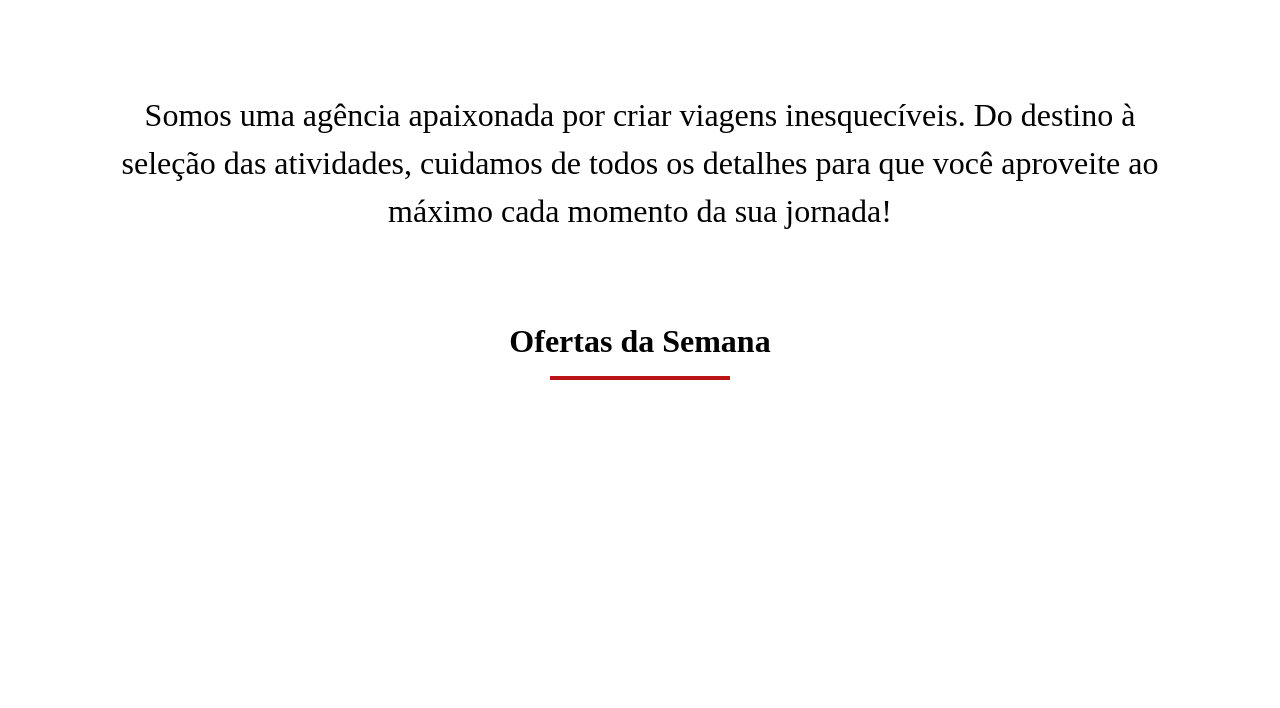
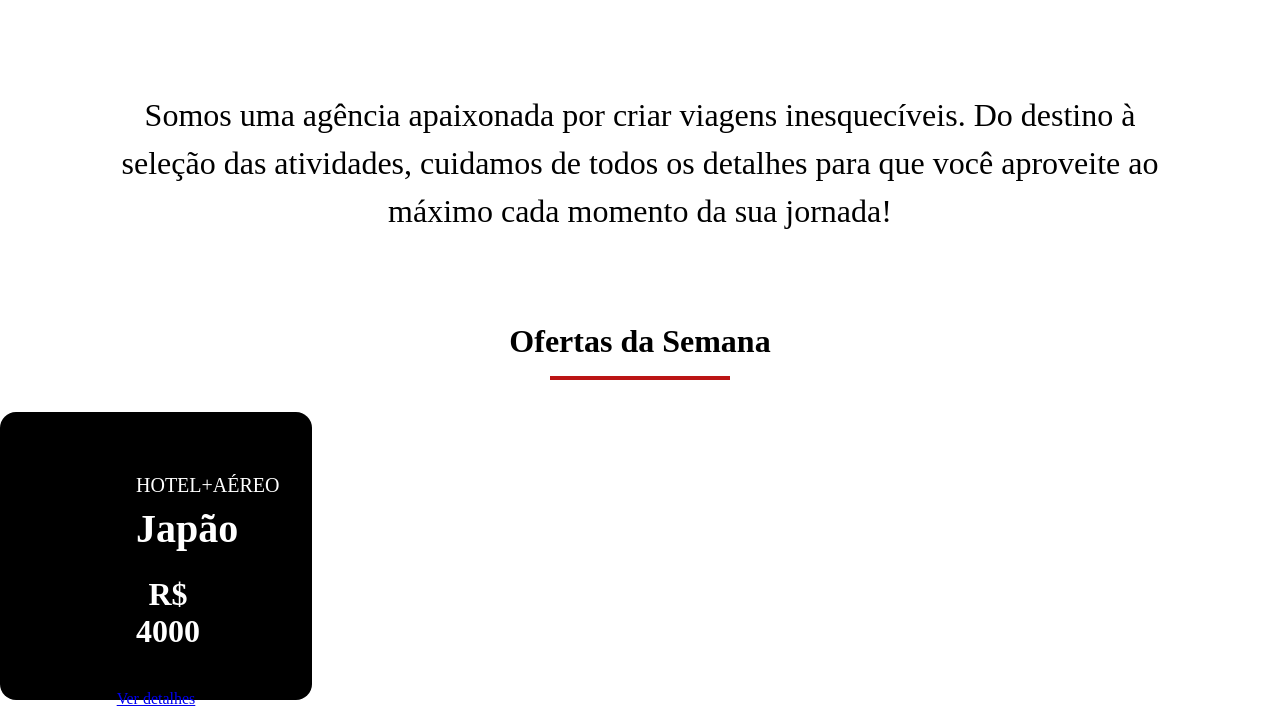
Before and after one commit to guilherme-fermino-de-souza/jornada-viagens, a plain HTML site: page index.html in a window 1280 px wide. Shown: the part 757-1465 px from the top of the page. Before the commit the page ends 1169 px from the top, so only its background shows below. Drawn offline with Linux system fonts and the light colour scheme; a web font is replaced by a local one.

Commit message:
Adiciona estrutura do card de ofertas

```diff
--- a/css/offers.css
+++ b/css/offers.css
@@ -0,0 +1,34 @@
+.card {
+  color: var(--text-secondary-color);
+  background-color: black;
+  width: 312px;
+  height: 288px;
+  /* evita que os valores de padding sejam somados as medidas do elemento*/
+  box-sizing: border-box;
+  padding: 24px 16px;
+  border-radius: 16px;
+  text-align: center;
+}
+
+.card header {
+  display: block;
+  background-color: transparent;
+  position: static;
+}
+
+.card header p {
+  font-size: 20px;
+  font-weight: var(--text-weight);
+}
+
+.card header h3 {
+  font-size: 40px;
+  font-weight: var(--title-weight);
+  margin: 8px 0 0;
+}
+
+.card header span {
+  display: inline-block;
+  font-size: 32px;
+  margin-top: 24px;
+}
--- a/index.html
+++ b/index.html
@@ -61,6 +61,20 @@
         <h2>Ofertas da Semana</h2>
         <hr />
       </div>
+      <div class="offers-cards">
+        <article class="card">
+          <header>
+            <p>HOTEL+AÉREO</p>
+            <h3>
+              Japão <br/>
+              <span>R$ 4000</span>
+            </h3>
+          </header>
+          <footer>
+            <a href="#" class="button">Ver detalhes</a>
+          </footer>
+        </article>
+      </div>
     </section>
     <!-- <section class="categories">
       <div class="section-title">
```
